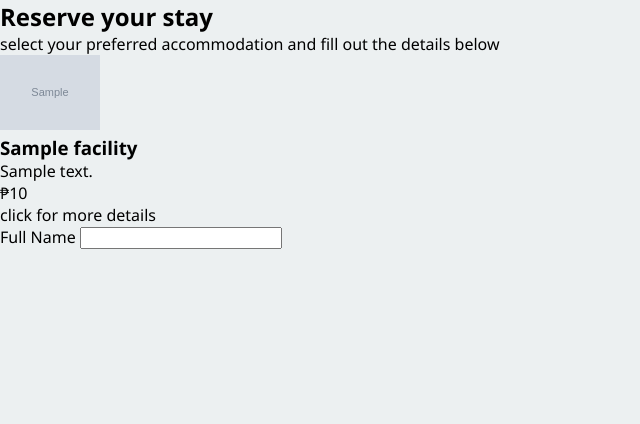
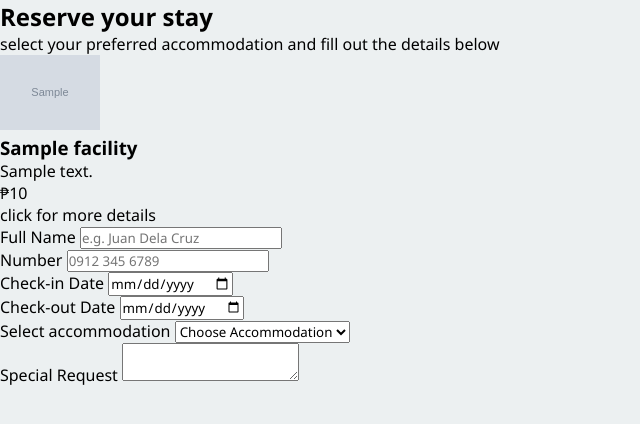
Before and after one commit to NazuChomp/villa-mercedes, a PHP site: page /book.php in a window 1280 px wide. Shown: the part 62-486 px from the top of the page, without its empty margins (0-640 px from the left). Run offline with PHP 8.4, Linux system fonts and the light colour scheme; tables that the repository leaves empty or names only in its code hold one stand-in row (values such as "Sample post"); grey boxes marked "Sample" are stand-in pictures; data that the repository does not hold is empty.

Commit message:
finish reservation form

```diff
--- a/book.php
+++ b/book.php
@@ -34,12 +34,14 @@ $result = $stmt->get_result();
     </header>
 
     <main class="main-booking">
+
         <div class="header-block">
             <h2>Reserve your stay</h2>
             <p>select your preferred accommodation and fill out the details below</p>
         </div>
+
         <div class="facility-card-selector">
-            <div class="facility-card">
+            <div class="facility-card" data-value="<?= e($row['name']) ?>">
                 <?php if($result->num_rows > 0): ?>
                     <?php while($row = $result->fetch_assoc()): ?>
                         <div class="facility-card">
@@ -58,12 +60,42 @@ $result = $stmt->get_result();
                     <p class="no-data">No Facilities Yet</p>
                 <?php endif; ?>
             </div>
+
             <div class="booking-form">
                 <div class="form-row">
                     <label for="fullname">Full Name</label>
-                    <input type="text" name="fullname" id="fullname">
+                    <input type="text" name="fullname" id="fullname" placeholder="e.g. Juan Dela Cruz">
+                </div>
+                <div class="form-row">
+                    <label for="number">Number</label>
+                    <input type="text" name="number" id="number" placeholder="0912 345 6789" required>
+                </div>
+                <div class="form-row">
+                    <label for="check-in-date">Check-in Date</label>
+                    <input type="date" name="check-in-date" id="check-in-date" required>
+                </div>
+                <div class="form-row">
+                    <label for="check-out-date">Check-out Date</label>
+                    <input type="date" name="check-out-date" id="check-out-date" required>
+                </div>
+                <div class="form-row">
+                    <label for="facility">Select accommodation</label>
+                    <select name="facility" id="facility">
+                        <option value="">Choose Accommodation</option>
+                        <?php
+                        $result->data_seek(0);
+                        while($row = $result->fetch_assoc()):
+                        ?>
+                        <option value="<?= e($row['name']) ?>"><?= e($row['name']) ?></option>
+                        <?php endwhile; ?>
+                    </select>
+                </div>
+                <div class="form-row">
+                    <label for="request">Special Request</label>
+                    <textarea name="request" id="request"></textarea>
                 </div>
             </div>
+
         </div>
     </main>
 
```
